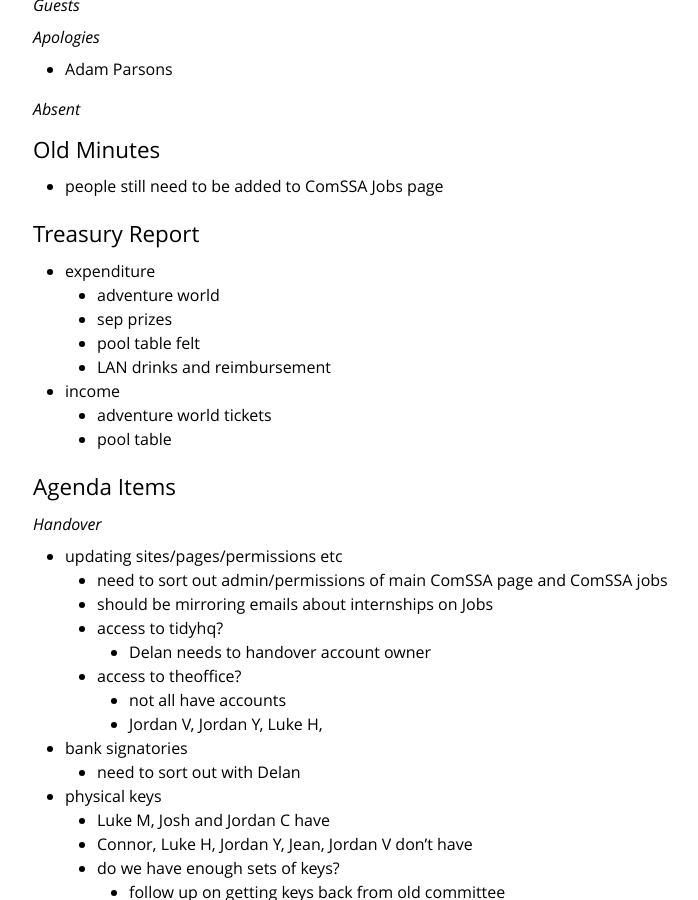
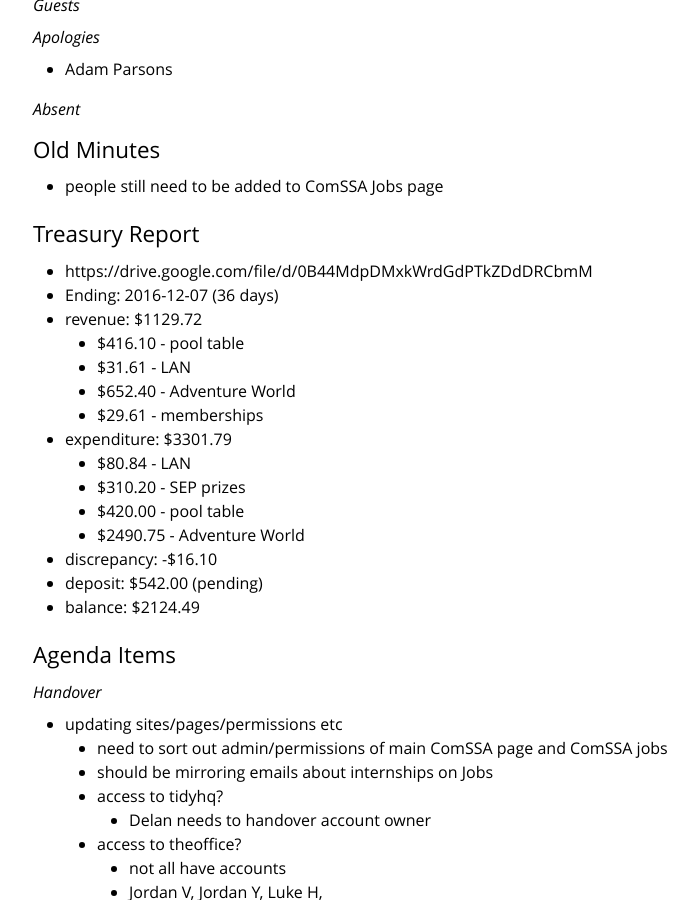
Before and after one commit to ComSSA/www.comssa.org.au, a Jekyll site: the page built from minutes/2016-12-07/index.md, in a window 1280 px wide and 900 px high, scrolled down 621 px. Shown: the whole window, without its empty margins (287-985 px from the left). Built offline with Jekyll 4.4.1, drawn with Linux system fonts in a browser that asks for light colours.

Commit message:
Update treasury report for 2016-12-07 minutes

```diff
--- a/minutes/2016-12-07/index.md
+++ b/minutes/2016-12-07/index.md
@@ -33,14 +33,21 @@ title: Minutes for 2016-12-07
 - people still need to be added to ComSSA Jobs page
 
 ## Treasury Report
-- expenditure
-	- adventure world
-	- sep prizes
-	- pool table felt
-	- LAN drinks and reimbursement
-- income
-	- adventure world tickets
-	- pool table
+- https://drive.google.com/file/d/0B44MdpDMxkWrdGdPTkZDdDRCbmM
+- Ending: 2016-12-07 (36 days)
+- revenue: $1129.72
+	- $416.10 - pool table
+	- $31.61 - LAN
+	- $652.40 - Adventure World
+	- $29.61 - memberships
+- expenditure: $3301.79
+	- $80.84 - LAN
+	- $310.20 - SEP prizes
+	- $420.00 - pool table
+	- $2490.75 - Adventure World
+- discrepancy: -$16.10
+- deposit: $542.00 (pending)
+- balance: $2124.49
 
 ## Agenda Items
 
```
